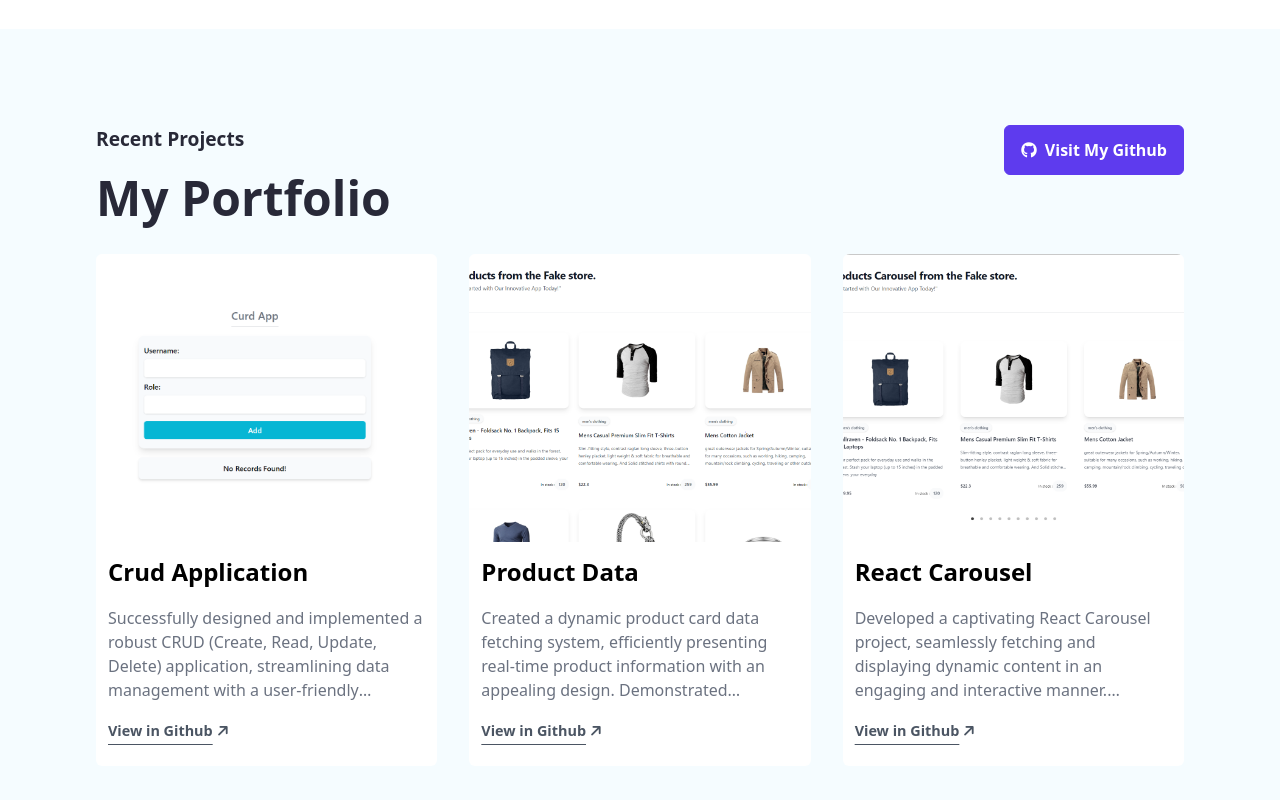
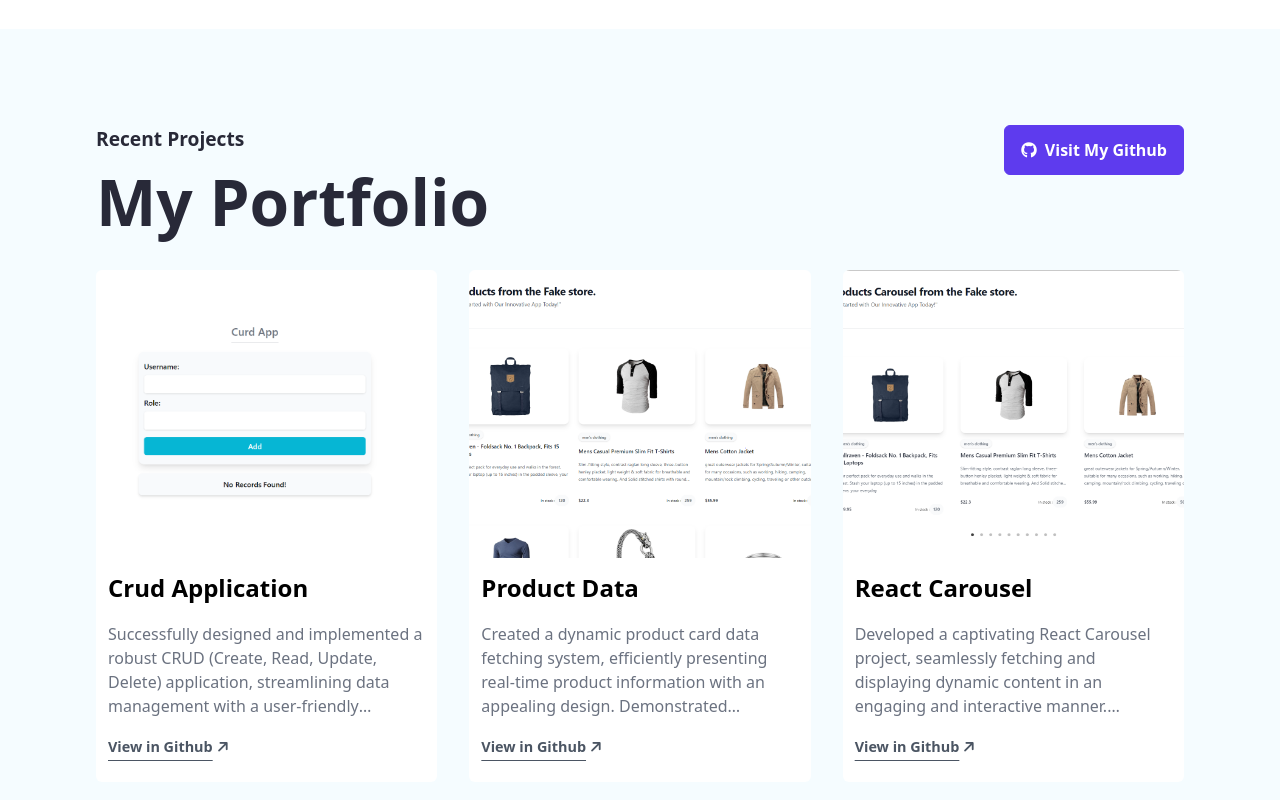
Before and after one commit to Janarthanan2107/portfolio, a React (Vite) app: page / in a window 1280 px wide. Shown: the part 1571-2371 px from the top of the page. Built offline with nearby package versions, Linux system fonts and the light colour scheme.

Commit message:
setup theme

```diff
--- a/src/components/projects/projects.Component.jsx
+++ b/src/components/projects/projects.Component.jsx
@@ -1,16 +1,34 @@
+// import context
+import { useDarkTheme } from "../../context/theme.Context";
+
+// data's
 import { projectsData } from "../../constant/constant";
+
+// styles
 import "./project.css";
 
 const Projects = () => {
+  // use our theme context here!
+  const { theme } = useDarkTheme();
   return (
     <div className="projects">
-      <div className="h-auto bg-bgShade pt-24 px-24 pb-20">
+      <div
+        className={`h-auto pt-24 px-24 pb-20 ${
+          theme ? "bg-zinc-900" : "bg-bgShade"
+        } transition duration-500 ease-out hover:ease-in`}
+      >
         <div className="heading flex justify-between">
           <div>
-            <p className="text-[1.2rem] font-bold text-headingColor">
+          <p
+            className={`text-[1.2rem] font-bold ${
+              theme ? "text-white" : "text-headingColor"
+            } `}
+          >
               Recent Projects
             </p>
-            <p className="text-[3rem] mt-2 font-bold text-headingColor">
+            <p className={`text-[4rem] font-bold ${
+              theme ? "text-white" : "text-headingColor"
+            } `}>
               My Portfolio
             </p>
           </div>
```
